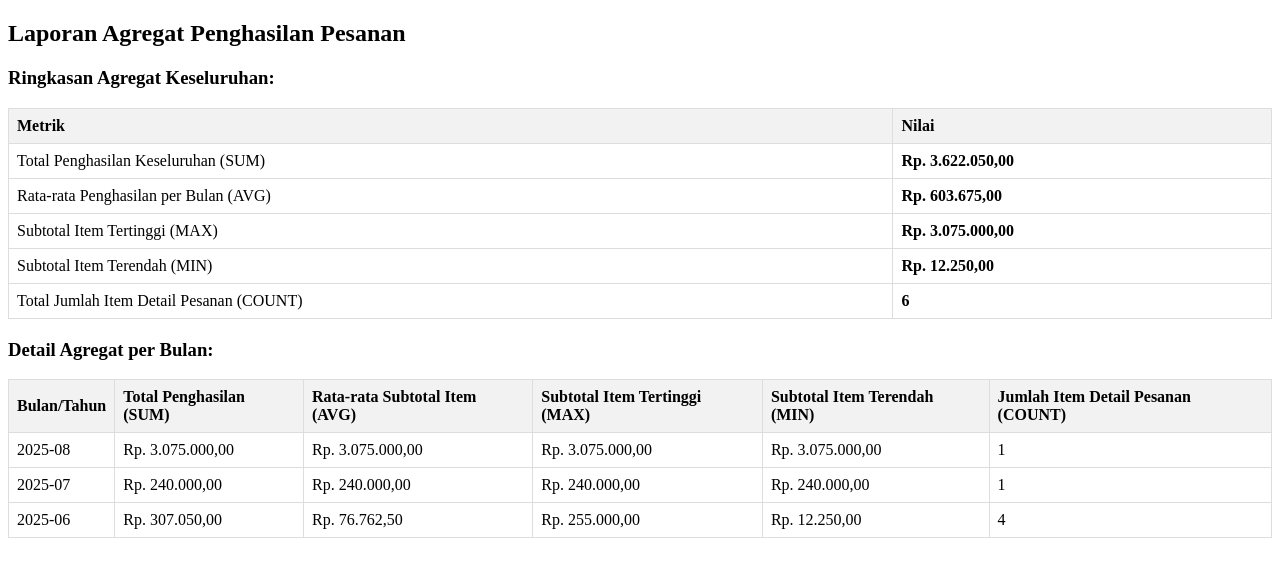
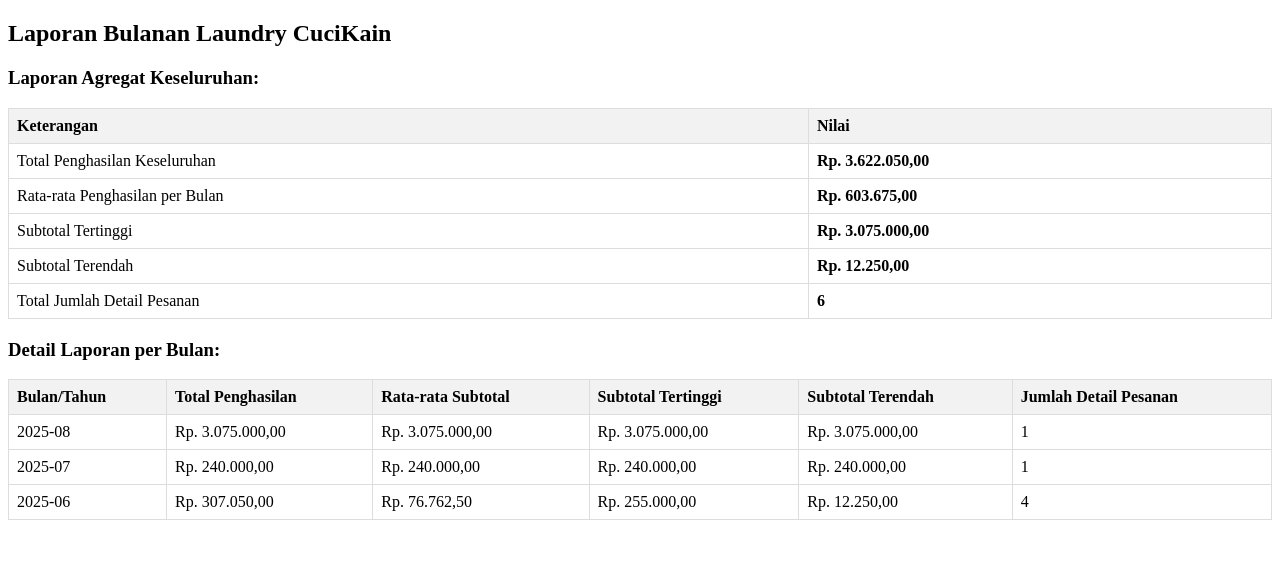
Before and after one commit to woopa-ivern/Kelompok1_CuciKain, a PHP site: page /dashboard_laporan.php in a window 1280 px wide. Shown: the top 577 px of the page. Run offline with PHP 8.4, Linux system fonts and the light colour scheme; data comes from the database, SQL or seed files in the repository.

Commit message:
Progress ketujuh

```diff
--- a/dashboard_laporan.php
+++ b/dashboard_laporan.php
@@ -82,47 +82,47 @@
 <?php // include 'header.php'; // Header bisa diinclude di dashboard.php atau di sini ?>
 
 <main>
-    <h2>Laporan Agregat Penghasilan Pesanan</h2>
+    <h2>Laporan Bulanan Laundry CuciKain</h2>
 
     <?php if (!empty($data_laporan)) { ?>
-        <h3>Ringkasan Agregat Keseluruhan:</h3>
+        <h3>Laporan Agregat Keseluruhan:</h3>
         <table border="1">
             <tr>
-                <th>Metrik</th>
+                <th>Keterangan</th>
                 <th>Nilai</th>
             </tr>
             <tr>
-                <td>Total Penghasilan Keseluruhan (SUM)</td>
+                <td>Total Penghasilan Keseluruhan</td>
                 <td><strong>Rp. <?php echo number_format($total_keseluruhan, 2, ',', '.'); ?></strong></td>
             </tr>
             <tr>
-                <td>Rata-rata Penghasilan per Bulan (AVG)</td>
+                <td>Rata-rata Penghasilan per Bulan</td>
                 <td><strong>Rp. <?php echo number_format($avg_keseluruhan, 2, ',', '.'); ?></strong></td>
             </tr>
             <tr>
-                <td>Subtotal Item Tertinggi (MAX)</td>
+                <td>Subtotal Tertinggi</td>
                 <td><strong>Rp. <?php echo number_format($max_subtotal_global, 2, ',', '.'); ?></strong></td>
             </tr>
             <tr>
-                <td>Subtotal Item Terendah (MIN)</td>
+                <td>Subtotal Terendah</td>
                 <td><strong>Rp. <?php echo number_format($min_subtotal_global, 2, ',', '.'); ?></strong></td>
             </tr>
             <tr>
-                <td>Total Jumlah Item Detail Pesanan (COUNT)</td>
+                <td>Total Jumlah Detail Pesanan</td>
                 <td><strong><?php echo number_format($count_detail_global, 0, ',', '.'); ?></strong></td>
             </tr>
         </table>
 
-        <h3>Detail Agregat per Bulan:</h3>
+        <h3>Detail Laporan per Bulan:</h3>
         <table border="1">
             <thead>
                 <tr>
                     <th>Bulan/Tahun</th>
-                    <th>Total Penghasilan (SUM)</th>
-                    <th>Rata-rata Subtotal Item (AVG)</th>
-                    <th>Subtotal Item Tertinggi (MAX)</th>
-                    <th>Subtotal Item Terendah (MIN)</th>
-                    <th>Jumlah Item Detail Pesanan (COUNT)</th>
+                    <th>Total Penghasilan</th>
+                    <th>Rata-rata Subtotal</th>
+                    <th>Subtotal Tertinggi</th>
+                    <th>Subtotal Terendah</th>
+                    <th>Jumlah Detail Pesanan</th>
                 </tr>
             </thead>
             <tbody>
--- a/header.php
+++ b/header.php
@@ -25,7 +25,7 @@
                             <li class="menu-item"><a href="tentang.php">Tentang Kami</a></li>
                             <li class="menu-item"><a href="paket.php">Paket</a></li>
                             <li class="menu-item"><a href="kontak.php">Kontak</a></li>
-                            <li class="menu-item"><a href="login.php">Masuk</a></li>
+                            <li class="menu-item log-nav"><a href="login.php">Login</a></li>
                         </ul>
                     </div>
                 </nav>
```
Also changed, not shown: Styles/header_footer.css (+9 -0 lines), dashboard_detail_pesanan.php (+78 -22 lines).
